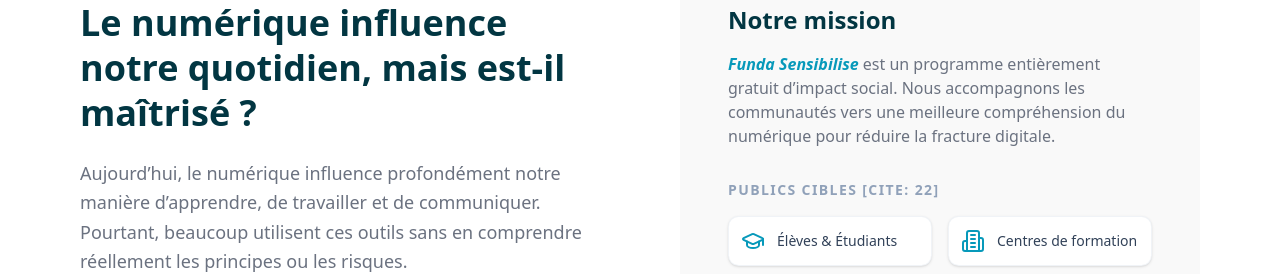
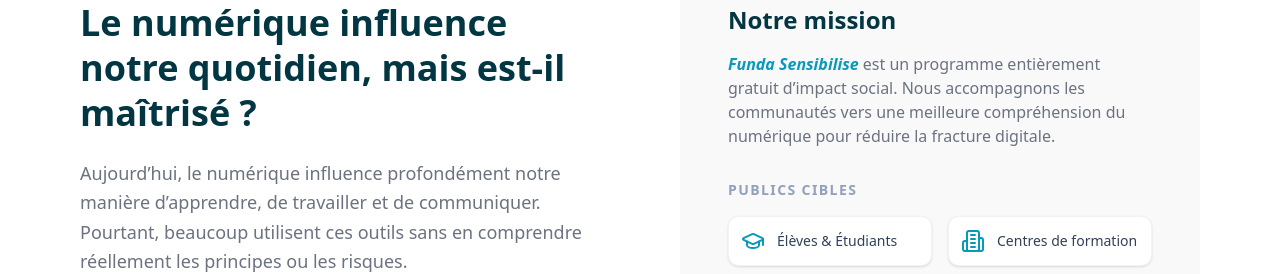
Before and after one commit to Funda-online/funda-online, a Next.js app: page /sensibilise in a window 1280 px wide. Shown: the part 847-1121 px from the top of the page. Built offline with nearby package versions, Linux system fonts and the light colour scheme.

Commit message:
start today

```diff
--- a/components/sensibilise/Presentation.tsx
+++ b/components/sensibilise/Presentation.tsx
@@ -80,7 +80,7 @@
 
             {/* Grille des cibles */}
             <div className="space-y-4">
-              <h4 className="font-bold text-sm uppercase tracking-widest text-slate-400">Publics cibles [cite: 22]</h4>
+              <h4 className="font-bold text-sm uppercase tracking-widest text-slate-400">Publics cibles</h4>
               <div className="grid grid-cols-2 gap-4">
                 {targets.map((target, idx) => (
                   <div key={idx} className="flex items-center gap-3 p-3 bg-white rounded-lg shadow-sm border border-slate-200/50">
```
